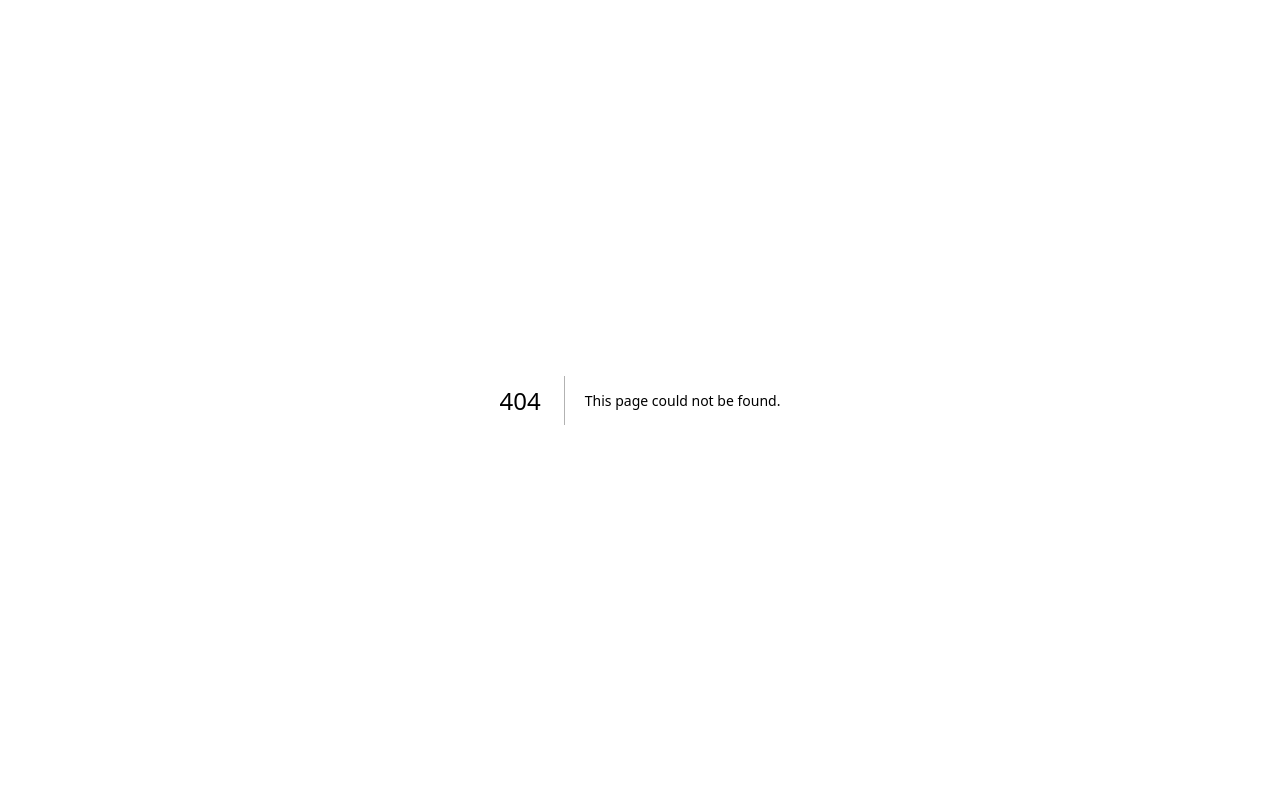
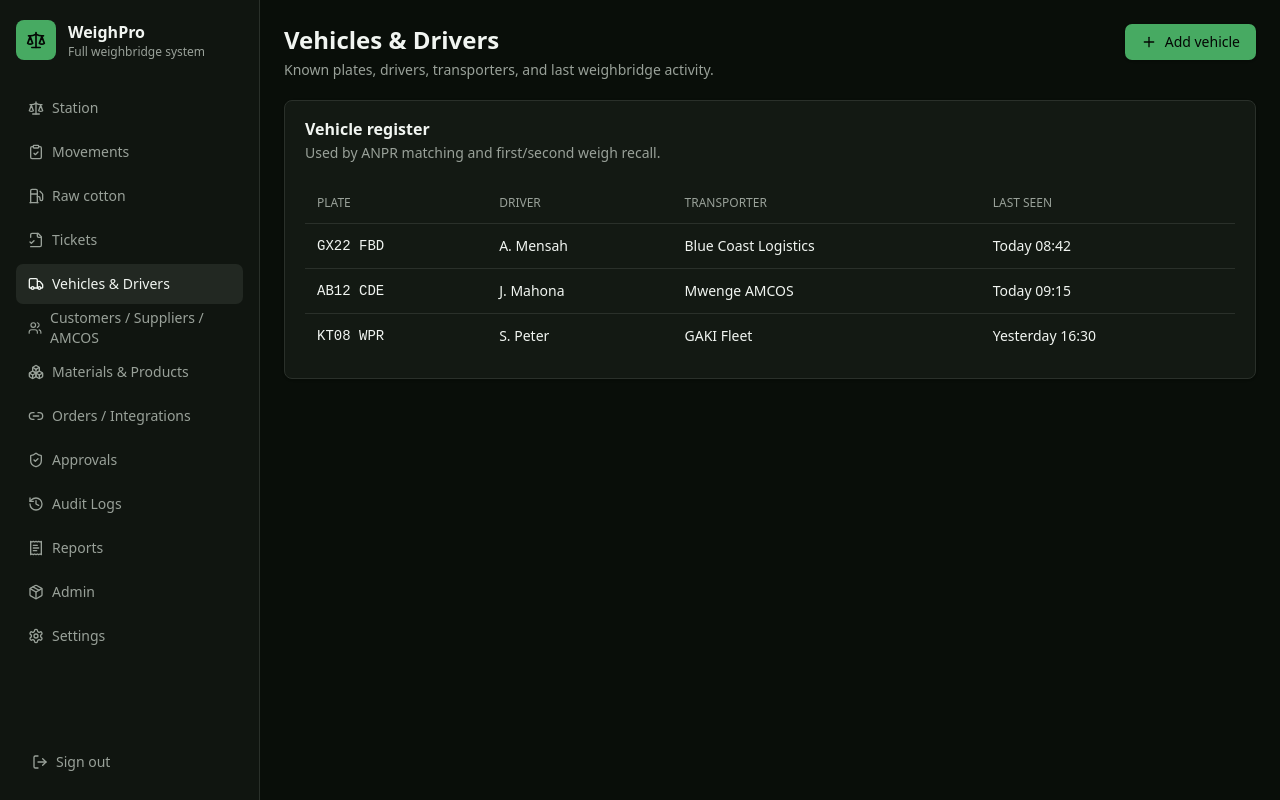
Before and after one commit to allenki1eo/weighpro, a Next.js app in the folder apps/web/: page /vehicles in a window 1280 px wide. Before the commit this address had no page. Built offline with nearby package versions, Linux system fonts and the light colour scheme.

Commit message:
Add vehicles and drivers page

```diff
--- /dev/null
+++ b/apps/web/app/vehicles/page.tsx
@@ -0,0 +1,10 @@
+import { Plus } from "lucide-react";
+import { AppShell } from "@/components/layout/app-shell";
+import { Button } from "@/components/ui/button";
+import { Card, CardContent, CardDescription, CardHeader, CardTitle } from "@/components/ui/card";
+import { Table, TableBody, TableCell, TableHead, TableHeader, TableRow } from "@/components/ui/table";
+import { vehicles } from "@/lib/sample-data";
+
+export default function VehiclesPage() {
+  return <AppShell><div className="mb-5 flex items-start justify-between gap-4 max-sm:flex-col"><div><h1 className="text-2xl font-semibold tracking-normal">Vehicles & Drivers</h1><p className="mt-1 text-sm text-muted-foreground">Known plates, drivers, transporters, and last weighbridge activity.</p></div><Button><Plus />Add vehicle</Button></div><Card><CardHeader><CardTitle>Vehicle register</CardTitle><CardDescription>Used by ANPR matching and first/second weigh recall.</CardDescription></CardHeader><CardContent><Table><TableHeader><TableRow><TableHead>Plate</TableHead><TableHead>Driver</TableHead><TableHead>Transporter</TableHead><TableHead>Last seen</TableHead></TableRow></TableHeader><TableBody>{vehicles.map((vehicle) => <TableRow key={vehicle.plate}><TableCell className="font-mono">{vehicle.plate}</TableCell><TableCell>{vehicle.driver}</TableCell><TableCell>{vehicle.transporter}</TableCell><TableCell>{vehicle.lastSeen}</TableCell></TableRow>)}</TableBody></Table></CardContent></Card></AppShell>;
+}
```
